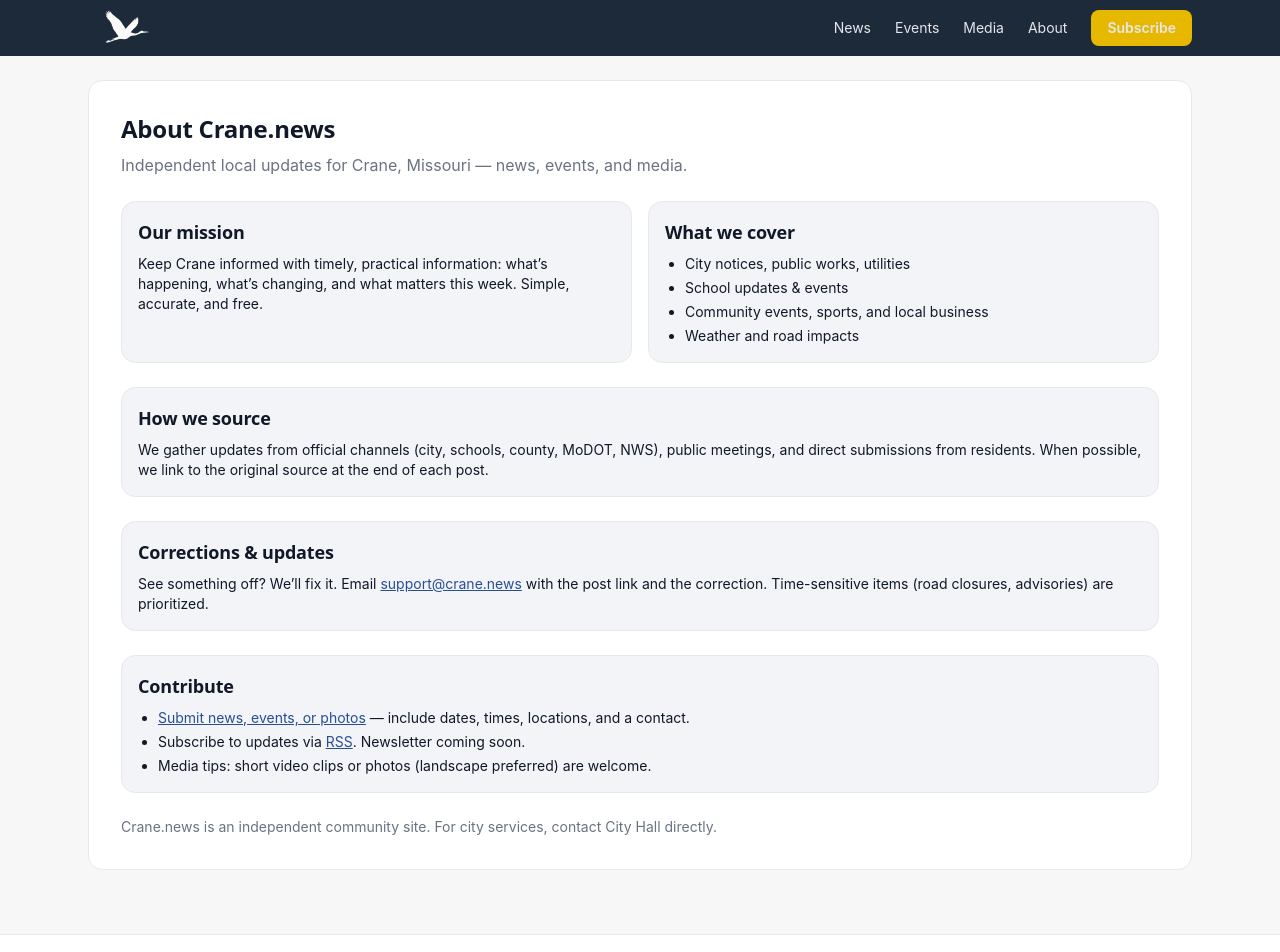
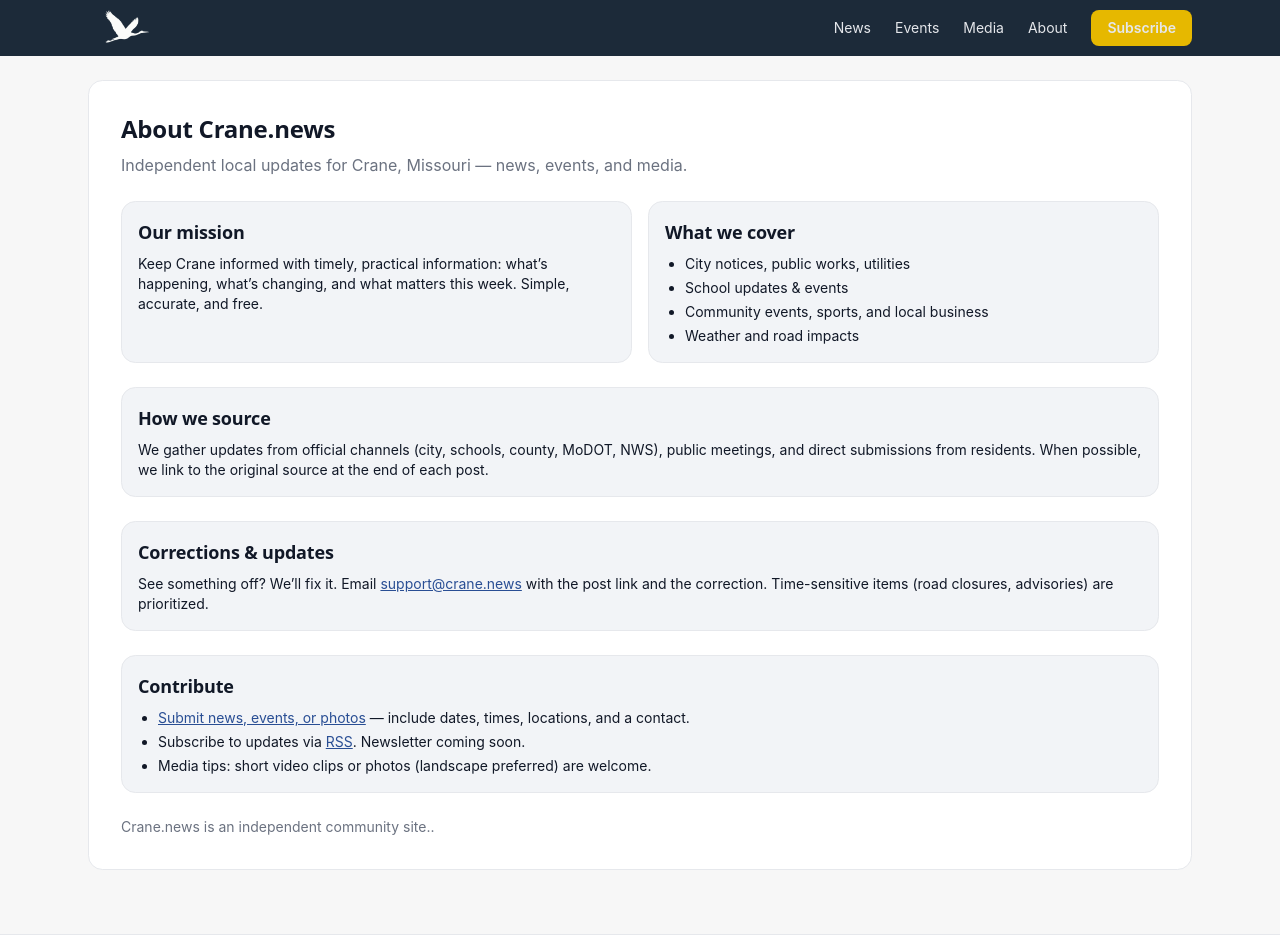
Before and after one commit to WarmMilkCodes/crane-news, a Next.js app: page /about in a window 1280 px wide. Shown: the top 952 px of the page. Built offline with nearby package versions, Linux system fonts and the light colour scheme.

Commit message:
remove affiliation stuff

```diff
--- a/src/app/about/page.tsx
+++ b/src/app/about/page.tsx
@@ -67,7 +67,7 @@ export default function AboutPage() {
       </section>
 
       <footer className="text-sm text-[var(--color-muted)]">
-        <p>Crane.news is an independent community site. For city services, contact City Hall directly.</p>
+        <p>Crane.news is an independent community site..</p>
       </footer>
     </section>
   );
```
